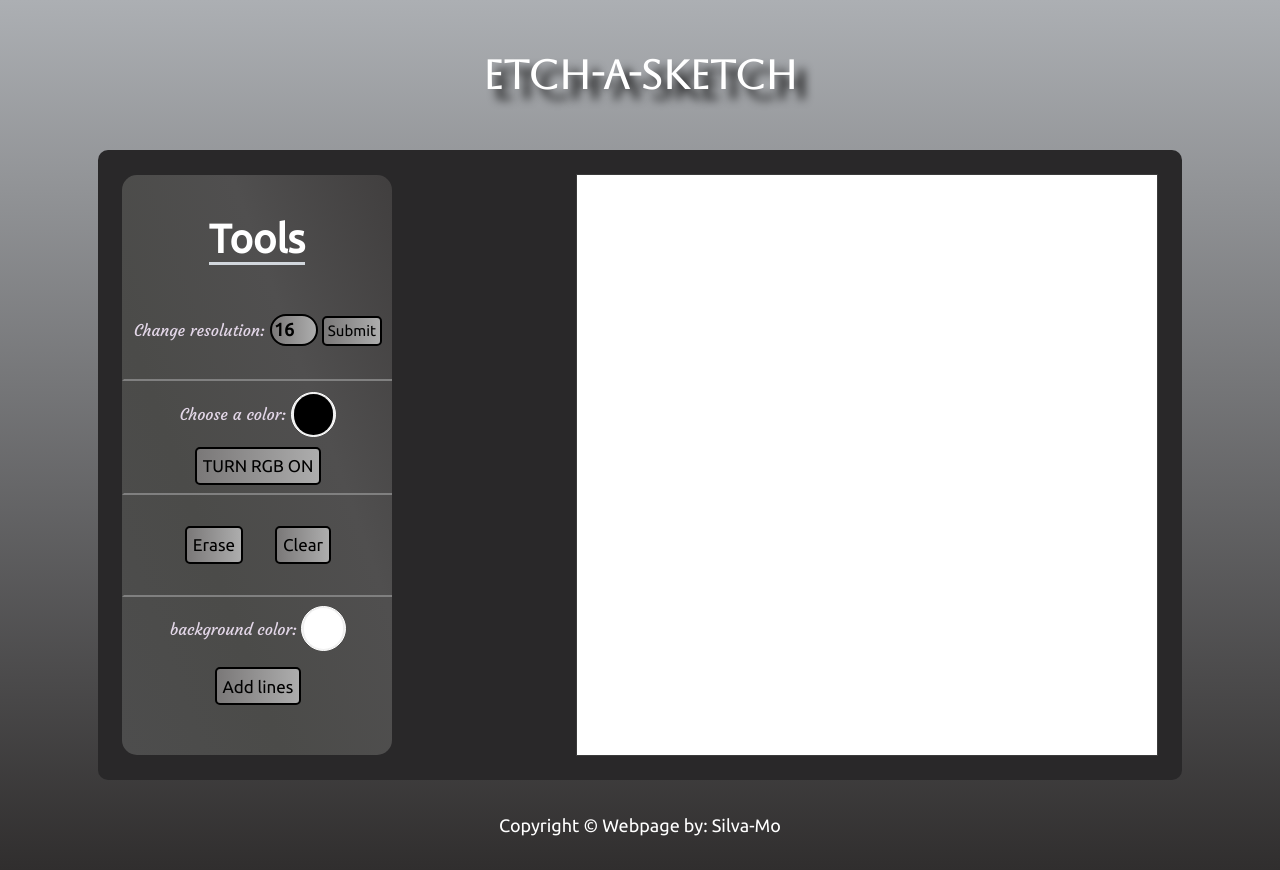
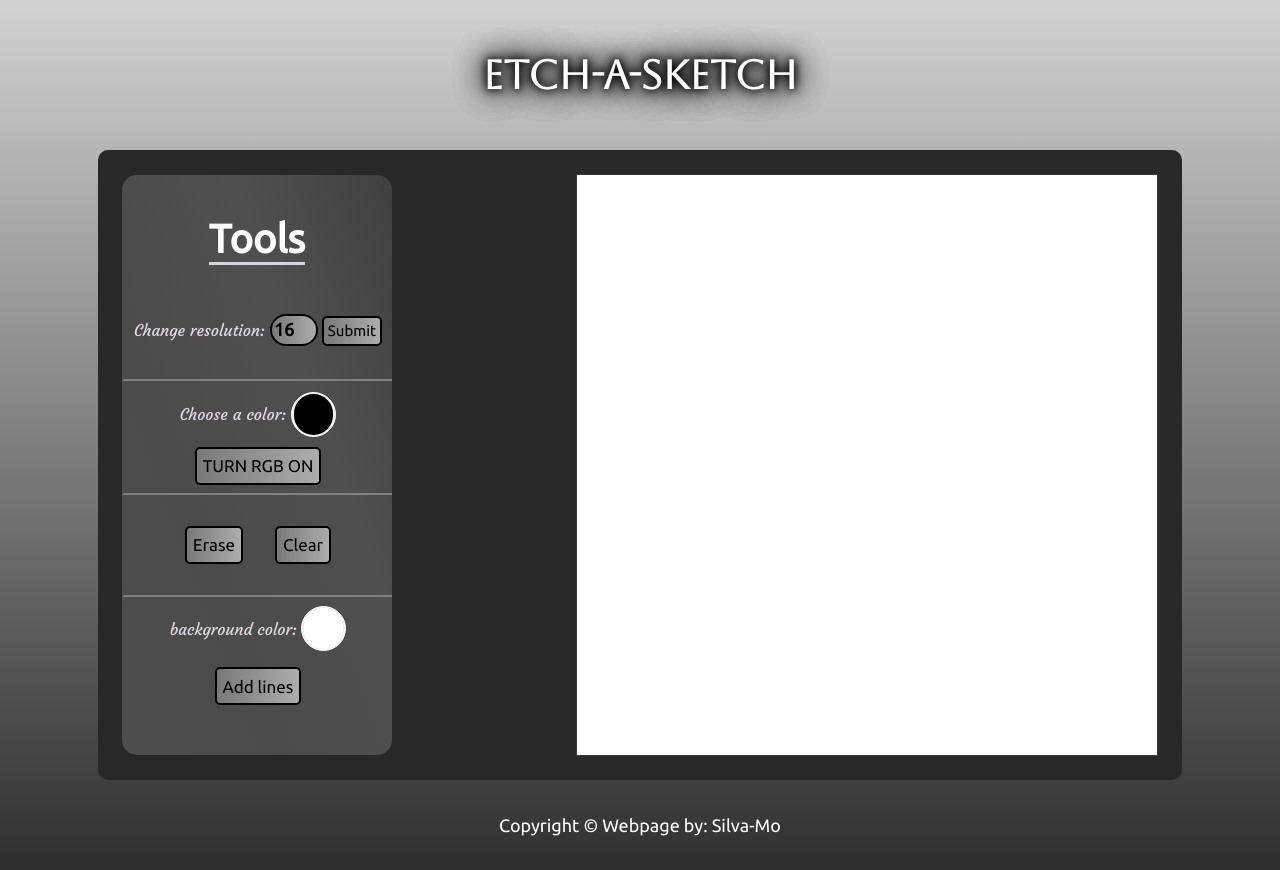
Before and after one commit to Silva-Mo/Etch-a-Sketch, a plain HTML site: page index.html in a window 1280 px wide. Drawn offline with Linux system fonts and the light colour scheme.

Commit message:
edit header style

```diff
--- a/css/style.css
+++ b/css/style.css
@@ -19,7 +19,7 @@ body {
     justify-content: space-between;
     align-items: center;
     margin: 0;
-    background-image: linear-gradient(#acafb3,#302e2e);
+    background-image: linear-gradient(#d2d2d2,#302e2e);
 }
 
 .header {
@@ -35,7 +35,7 @@ body {
     font-size: 40px;
     color: rgb(255, 255, 255);
     font-family: 'Aboreto';
-    text-shadow: 10px 10px 10px rgb(0, 0, 0);
+    text-shadow: 0px 0px 30px rgb(0, 0, 0),0px 0px 30px rgb(0, 0, 0),0px 0px 30px rgb(0, 0, 0),0px 0px 10px #000000,0px 0px 10px #000000;
 }
 
 @media only screen and (max-width: 600px) {
```
